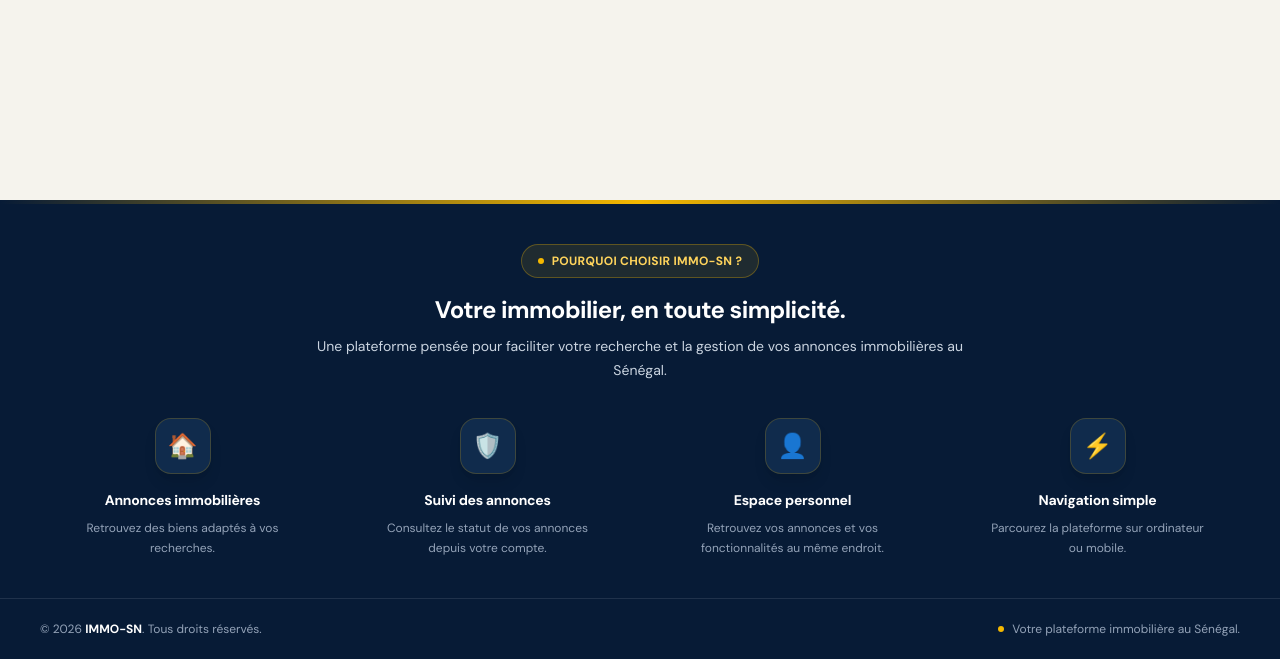
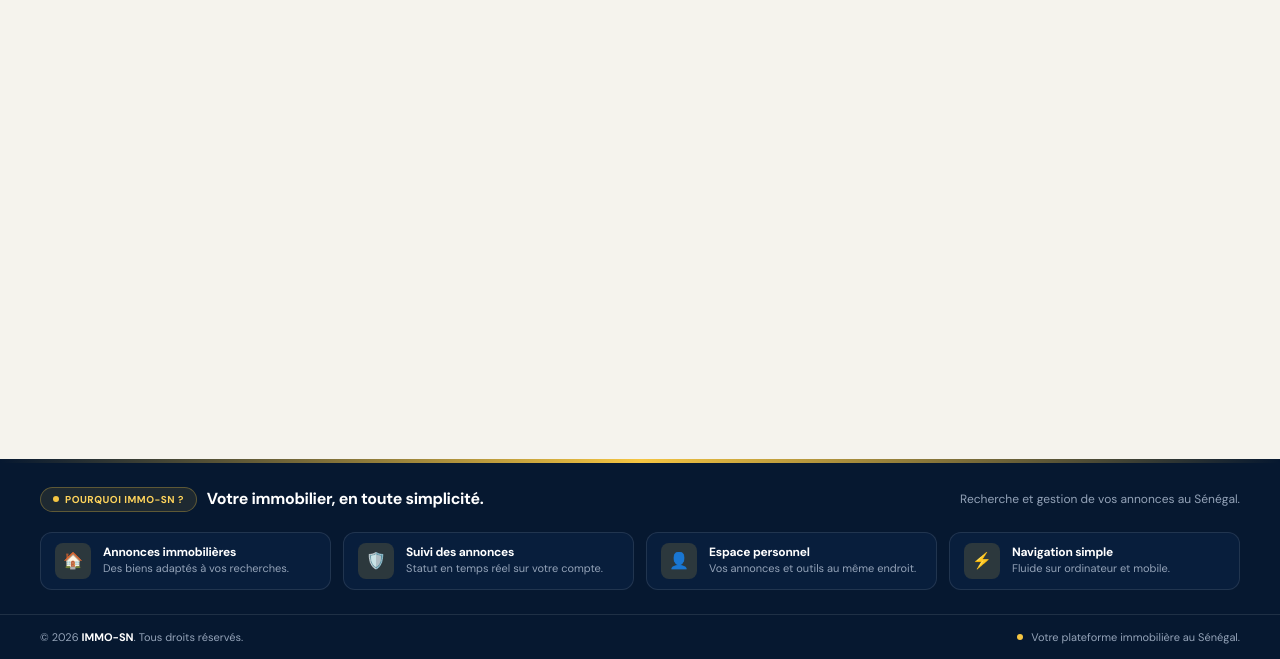
Before and after one commit to leycha/immo-sn, a PHP site: page /immo-sn/app/Views/layouts/app.php in a window 1280 px wide. Shown: the part 141-800 px from the top of the page. Run offline with PHP 8.4, Linux system fonts and the light colour scheme; the template is opened without the code that fills it, so the values that code supplies are empty; some libraries are stand-ins or nearby versions.

Commit message:
design: moderniser le footer

```diff
--- a/app/Views/components/footer.php
+++ b/app/Views/components/footer.php
@@ -1,108 +1,96 @@
-
 <?php
 /**
- * Footer public d'IMMO-SN
- * Emplacement : app/Views/components/footer.php
+- Footer public d'IMMO-SN
+- Emplacement : app/Views/components/footer.php
  */
 ?>
 
-<footer class="mt-0 overflow-hidden bg-[#071B36] text-white">
+<footer class="mt-0 overflow-hidden bg-[#061830] text-white">
 
     <!-- Ligne décorative dorée -->
-    <div class="h-1 w-full bg-gradient-to-r from-[#8A6500] via-[#F5B800] to-[#8A6500]"></div>
+    <div class="h-1 w-full bg-gradient-to-r from-[#8A6500] via-[#F5C542] to-[#8A6500]"></div>
 
-    <!-- Présentation des avantages -->
+    <!-- Présentation compacte des avantages -->
     <div class="border-b border-white/10">
-        <div class="mx-auto max-w-7xl px-5 py-10 sm:px-8 lg:px-10">
+        <div class="mx-auto max-w-7xl px-5 py-6 sm:px-8 lg:px-10">
 
-            <!-- Introduction -->
-            <div class="mb-9 text-center">
-
-                <span class="inline-flex items-center gap-2 rounded-full border border-[#F5B800]/30 bg-[#F5B800]/10 px-4 py-2 text-xs font-bold tracking-wide text-[#FFD45C]">
-                    <span class="h-1.5 w-1.5 rounded-full bg-[#F5B800]"></span>
-                    POURQUOI CHOISIR IMMO-SN ?
+            <!-- En-tête condensé -->
+            <div class="mb-5 flex flex-col items-center justify-between gap-2 text-center sm:flex-row sm:text-left">
+                <div class="flex items-center gap-2.5">
+                    <span class="inline-flex items-center gap-1.5 rounded-full border border-[#F5C542]/30 bg-[#F5C542]/10 px-3 py-1 text-[10px] font-bold uppercase tracking-wider text-[#FFD45C]">
+                        <span class="h-1.5 w-1.5 rounded-full bg-[#F5C542]"></span>
+                        Pourquoi IMMO-SN ?
                     </span>
-
-                <h2 class="mt-4 text-xl font-bold tracking-tight text-white sm:text-2xl">
+                    <h2 class="text-sm font-bold text-white sm:text-base">
                         Votre immobilier, en toute simplicité.
                     </h2>
-
-                <p class="mx-auto mt-2 max-w-2xl text-sm leading-6 text-slate-300">
-                    Une plateforme pensée pour faciliter votre recherche
-                    et la gestion de vos annonces immobilières au Sénégal.
+                </div>
+                <p class="text-xs text-slate-400">
+                    Recherche et gestion de vos annonces au Sénégal.
                 </p>
-
             </div>
 
-            <!-- Avantages -->
-            <div class="grid grid-cols-2 gap-x-5 gap-y-8 md:grid-cols-4">
+            <!-- 4 Avantages en ligne horizontale compacte -->
+            <div class="grid grid-cols-1 gap-3 sm:grid-cols-2 lg:grid-cols-4">
 
                 <!-- Annonces immobilières -->
-                <div class="group flex flex-col items-center text-center">
-
-                    <div class="flex h-14 w-14 items-center justify-center rounded-2xl border border-[#F5B800]/20 bg-[#102B4C] text-2xl shadow-lg shadow-black/10 transition duration-300 group-hover:-translate-y-1 group-hover:border-[#F5B800]/60 group-hover:bg-[#17395F]">
+                <div class="group flex items-center gap-3 rounded-xl border border-white/10 bg-[#0B2242]/70 px-3.5 py-2.5 transition hover:border-[#F5C542]/50">
+                    <div class="flex h-9 w-9 shrink-0 items-center justify-center rounded-lg bg-[#F5C542]/15 text-base">
                         🏠
                     </div>
-
-                    <h3 class="mt-4 text-sm font-bold text-white">
+                    <div class="min-w-0">
+                        <h3 class="truncate text-xs font-bold text-white">
                             Annonces immobilières
                         </h3>
-
-                    <p class="mt-2 max-w-[220px] text-xs leading-5 text-slate-400">
-                        Retrouvez des biens adaptés à vos recherches.
+                        <p class="truncate text-[11px] text-slate-400">
+                            Des biens adaptés à vos recherches.
                         </p>
-
+                    </div>
                 </div>
 
                 <!-- Suivi des annonces -->
-                <div class="group flex flex-col items-center text-center">
-
-                    <div class="flex h-14 w-14 items-center justify-center rounded-2xl border border-[#F5B800]/20 bg-[#102B4C] text-2xl shadow-lg shadow-black/10 transition duration-300 group-hover:-translate-y-1 group-hover:border-[#F5B800]/60 group-hover:bg-[#17395F]">
+                <div class="group flex items-center gap-3 rounded-xl border border-white/10 bg-[#0B2242]/70 px-3.5 py-2.5 transition hover:border-[#F5C542]/50">
+                    <div class="flex h-9 w-9 shrink-0 items-center justify-center rounded-lg bg-[#F5C542]/15 text-base">
                         🛡️
                     </div>
-
-                    <h3 class="mt-4 text-sm font-bold text-white">
+                    <div class="min-w-0">
+                        <h3 class="truncate text-xs font-bold text-white">
                             Suivi des annonces
                         </h3>
-
-                    <p class="mt-2 max-w-[220px] text-xs leading-5 text-slate-400">
-                        Consultez le statut de vos annonces depuis votre compte.
+                        <p class="truncate text-[11px] text-slate-400">
+                            Statut en temps réel sur votre compte.
                         </p>
-
+                    </div>
                 </div>
 
                 <!-- Espace personnel -->
-                <div class="group flex flex-col items-center text-center">
-
-                    <div class="flex h-14 w-14 items-center justify-center rounded-2xl border border-[#F5B800]/20 bg-[#102B4C] text-2xl shadow-lg shadow-black/10 transition duration-300 group-hover:-translate-y-1 group-hover:border-[#F5B800]/60 group-hover:bg-[#17395F]">
+                <div class="group flex items-center gap-3 rounded-xl border border-white/10 bg-[#0B2242]/70 px-3.5 py-2.5 transition hover:border-[#F5C542]/50">
+                    <div class="flex h-9 w-9 shrink-0 items-center justify-center rounded-lg bg-[#F5C542]/15 text-base">
                         👤
                     </div>
-
-                    <h3 class="mt-4 text-sm font-bold text-white">
+                    <div class="min-w-0">
+                        <h3 class="truncate text-xs font-bold text-white">
                             Espace personnel
                         </h3>
-
-                    <p class="mt-2 max-w-[220px] text-xs leading-5 text-slate-400">
-                        Retrouvez vos annonces et vos fonctionnalités au même endroit.
+                        <p class="truncate text-[11px] text-slate-400">
+                            Vos annonces et outils au même endroit.
                         </p>
-
+                    </div>
                 </div>
 
                 <!-- Navigation -->
-                <div class="group flex flex-col items-center text-center">
-
-                    <div class="flex h-14 w-14 items-center justify-center rounded-2xl border border-[#F5B800]/20 bg-[#102B4C] text-2xl shadow-lg shadow-black/10 transition duration-300 group-hover:-translate-y-1 group-hover:border-[#F5B800]/60 group-hover:bg-[#17395F]">
+                <div class="group flex items-center gap-3 rounded-xl border border-white/10 bg-[#0B2242]/70 px-3.5 py-2.5 transition hover:border-[#F5C542]/50">
+                    <div class="flex h-9 w-9 shrink-0 items-center justify-center rounded-lg bg-[#F5C542]/15 text-base">
                         ⚡
                     </div>
-
-                    <h3 class="mt-4 text-sm font-bold text-white">
+                    <div class="min-w-0">
+                        <h3 class="truncate text-xs font-bold text-white">
                             Navigation simple
                         </h3>
-
-                    <p class="mt-2 max-w-[220px] text-xs leading-5 text-slate-400">
-                        Parcourez la plateforme sur ordinateur ou mobile.
+                        <p class="truncate text-[11px] text-slate-400">
+                            Fluide sur ordinateur et mobile.
                         </p>
-
+                    </div>
                 </div>
 
             </div>
@@ -110,24 +98,20 @@
         </div>
     </div>
 
-    <!-- Barre inférieure -->
-    <div class="mx-auto max-w-7xl px-5 py-5 sm:px-8 lg:px-10">
-
-        <div class="flex flex-col items-center justify-between gap-3 text-center sm:flex-row sm:text-left">
-
-            <p class="text-xs leading-5 text-slate-400">
+    <!-- Barre inférieure ultra-compacte -->
+    <div class="mx-auto max-w-7xl px-5 py-3.5 sm:px-8 lg:px-10">
+        <div class="flex flex-col items-center justify-between gap-2 text-center sm:flex-row sm:text-left">
+            <p class="text-[11px] text-slate-400">
                 &copy; <?= date('Y') ?>
                 <span class="font-bold text-white">IMMO-SN</span>.
                 Tous droits réservés.
             </p>
 
-            <p class="flex items-center gap-2 text-xs leading-5 text-slate-400">
-                <span class="h-1.5 w-1.5 rounded-full bg-[#F5B800]"></span>
+            <p class="flex items-center gap-2 text-[11px] text-slate-400">
+                <span class="h-1.5 w-1.5 rounded-full bg-[#F5C542]"></span>
                 Votre plateforme immobilière au Sénégal.
             </p>
-
         </div>
-
     </div>
 
 </footer>
```
Lines whose indentation alone changed are shown as unchanged.
